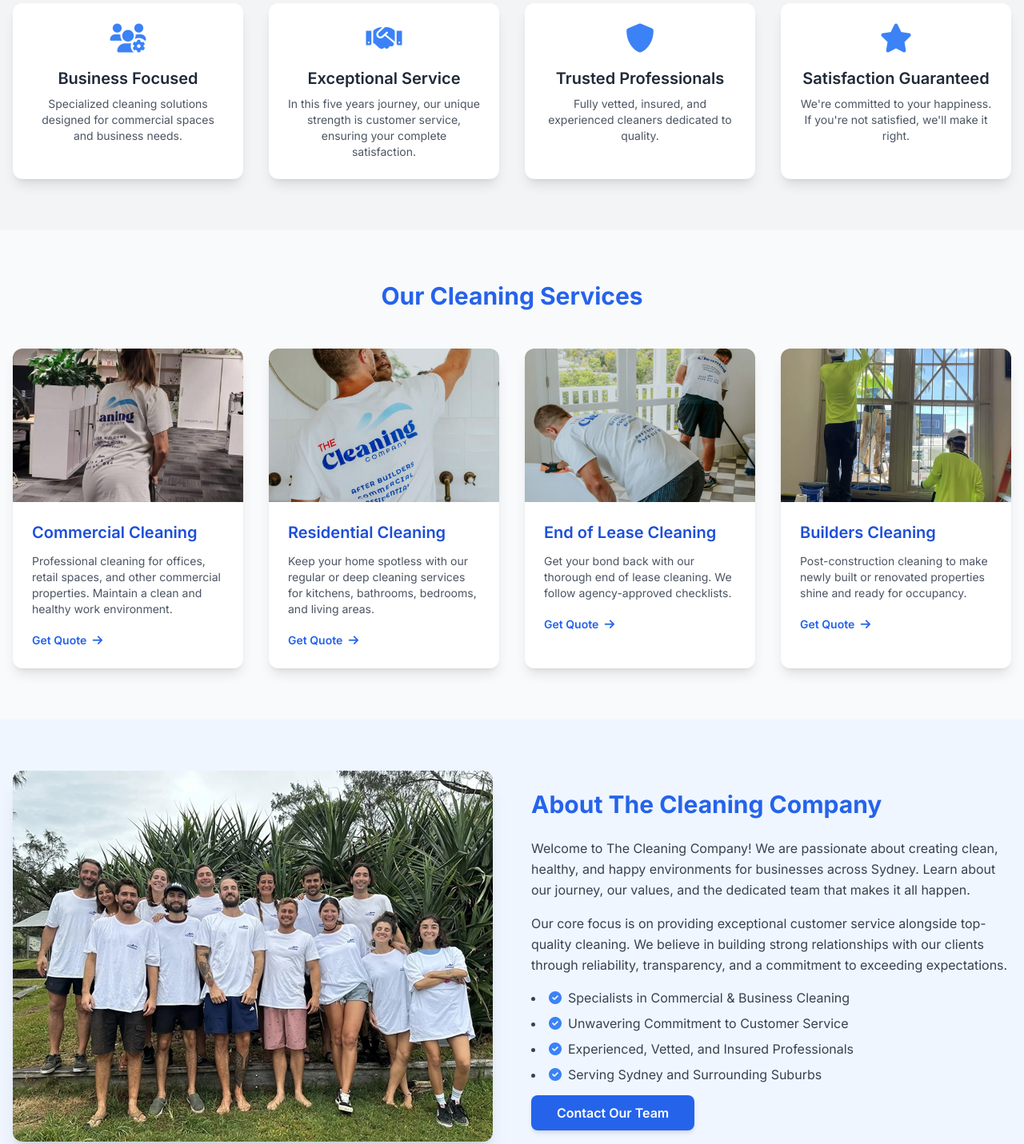
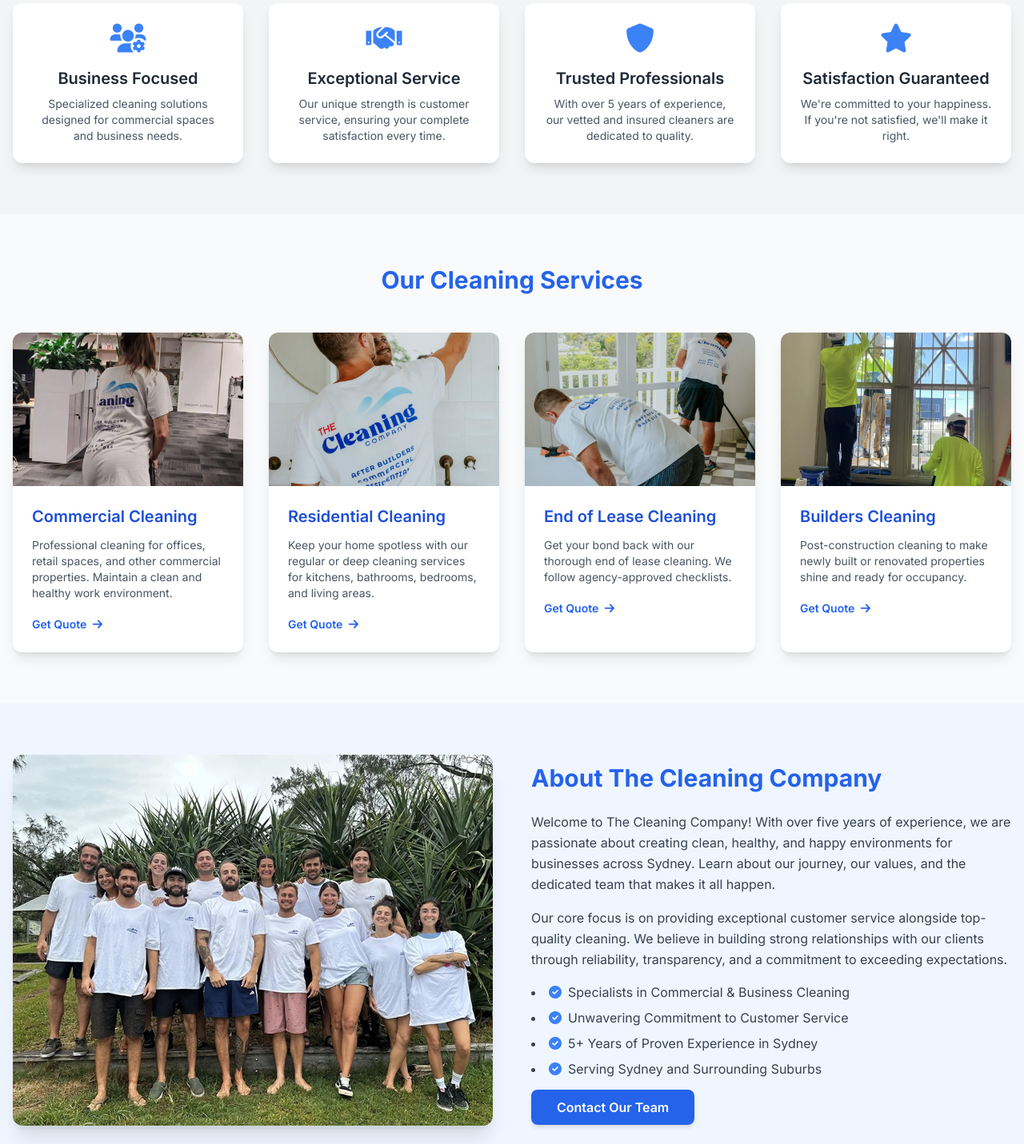
Before and after one commit to MartinDorado/the-cleaning-company-syd-website, a plain HTML site: page index.html in a window 1280 px wide. Shown: the part 700-2131 px from the top of the page at 80% size. Drawn offline with nearby package versions, Linux system fonts and the light colour scheme.

Commit message:
Update of expierence in texts

```diff
--- a/index.html
+++ b/index.html
@@ -118,12 +118,12 @@
                 <div class="bg-white p-6 rounded-xl shadow-lg text-center hover:shadow-blue-100 transition-shadow duration-300">
                     <div class="text-blue-500 text-4xl mb-4"><i class="fas fa-handshake"></i></div>
                     <h3 class="text-xl font-semibold mb-2">Exceptional Service</h3>
-                    <p class="text-gray-600 text-sm">In this five years journey, our unique strength is customer service, ensuring your complete satisfaction.</p>
+                    <p class="text-gray-600 text-sm">Our unique strength is customer service, ensuring your complete satisfaction every time.</p>
                 </div>
                 <div class="bg-white p-6 rounded-xl shadow-lg text-center hover:shadow-blue-100 transition-shadow duration-300">
                     <div class="text-blue-500 text-4xl mb-4"><i class="fas fa-shield-alt"></i></div>
                     <h3 class="text-xl font-semibold mb-2">Trusted Professionals</h3>
-                    <p class="text-gray-600 text-sm">Fully vetted, insured, and experienced cleaners dedicated to quality.</p>
+                    <p class="text-gray-600 text-sm">With over 5 years of experience, our vetted and insured cleaners are dedicated to quality.</p>
                 </div>
                 <div class="bg-white p-6 rounded-xl shadow-lg text-center hover:shadow-blue-100 transition-shadow duration-300">
                     <div class="text-blue-500 text-4xl mb-4"><i class="fas fa-star"></i></div>
@@ -183,7 +183,7 @@
                 <div>
                     <h2 class="text-3xl font-bold text-blue-600 mb-6">About The Cleaning Company</h2>
                     <p class="text-gray-700 mb-4 leading-relaxed">
-                        Welcome to The Cleaning Company! We are passionate about creating clean, healthy, and happy environments for businesses across Sydney. Learn about our journey, our values, and the dedicated team that makes it all happen.
+                        Welcome to The Cleaning Company! With over five years of experience, we are passionate about creating clean, healthy, and happy environments for businesses across Sydney. Learn about our journey, our values, and the dedicated team that makes it all happen.
                     </p>
                     <p class="text-gray-700 mb-4 leading-relaxed">
                         Our core focus is on providing exceptional customer service alongside top-quality cleaning. We believe in building strong relationships with our clients through reliability, transparency, and a commitment to exceeding expectations.
@@ -191,7 +191,7 @@
                     <ul class="list-disc list-inside text-gray-700 space-y-2 mb-6">
                         <li><i class="fas fa-check-circle text-blue-500 mr-2"></i>Specialists in Commercial & Business Cleaning</li>
                         <li><i class="fas fa-check-circle text-blue-500 mr-2"></i>Unwavering Commitment to Customer Service</li>
-                        <li><i class="fas fa-check-circle text-blue-500 mr-2"></i>Experienced, Vetted, and Insured Professionals</li>
+                        <li><i class="fas fa-check-circle text-blue-500 mr-2"></i>5+ Years of Proven Experience in Sydney</li>
                         <li><i class="fas fa-check-circle text-blue-500 mr-2"></i>Serving Sydney and Surrounding Suburbs</li>
                     </ul>
                     <a href="#contact" class="bg-blue-600 hover:bg-blue-700 text-white font-semibold px-8 py-3 rounded-lg cta-button shadow-md">Contact Our Team</a>
```
